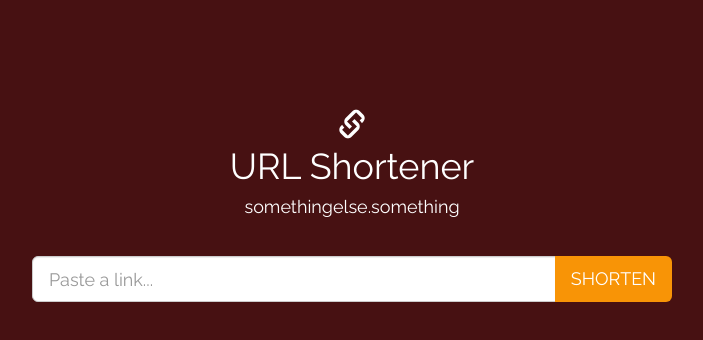
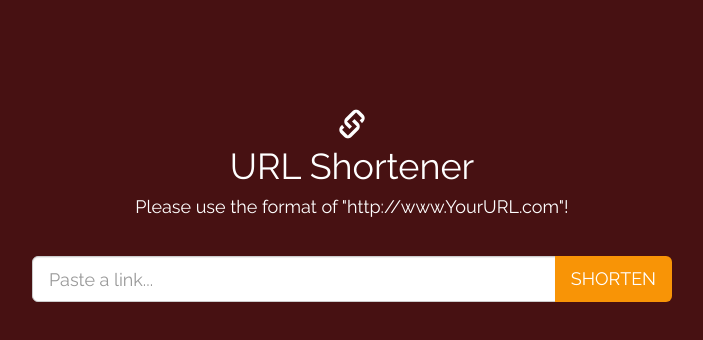
Before and after one commit to tbwilson89/url_shortener, a website: page views/index.html in a window 1280 px wide. Shown: the whole page, without its empty margins (288-991 px from the left). Drawn offline with nearby package versions, Linux system fonts and the light colour scheme; files that its build step writes are made by us from their sources; files whose address does not match are found by name.

Commit message:
Add example format below title

```diff
--- a/views/index.html
+++ b/views/index.html
@@ -18,7 +18,7 @@
         <div class="inner cover">
           <span class="glyphicon glyphicon-link"></span>
           <h1>URL Shortener</h1>
-          <h4>somethingelse.something</h4>
+          <h4>Please use the format of "http://www.YourURL.com"!</h4>
 
           <div class="row">
 
```
Also changed, not shown: 1 other file.
